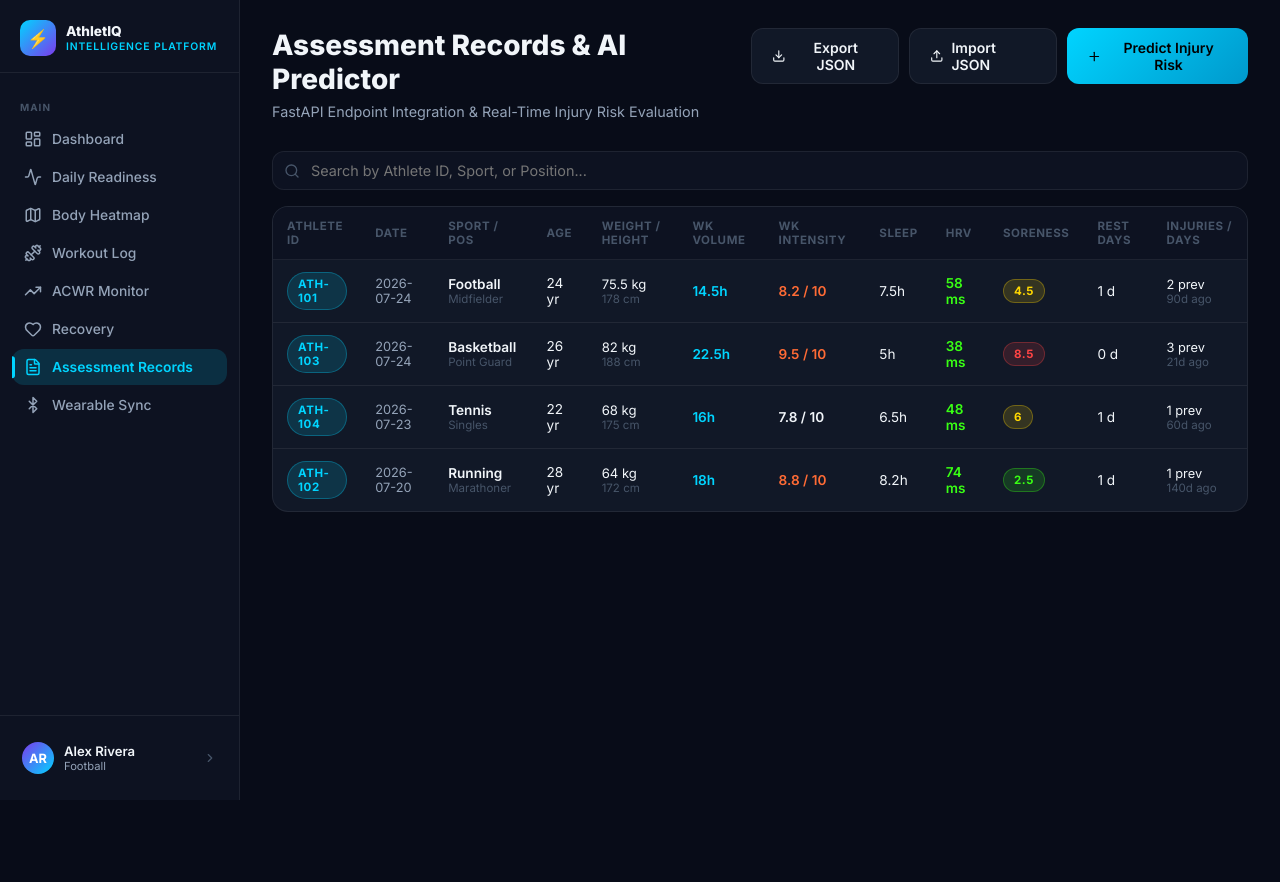
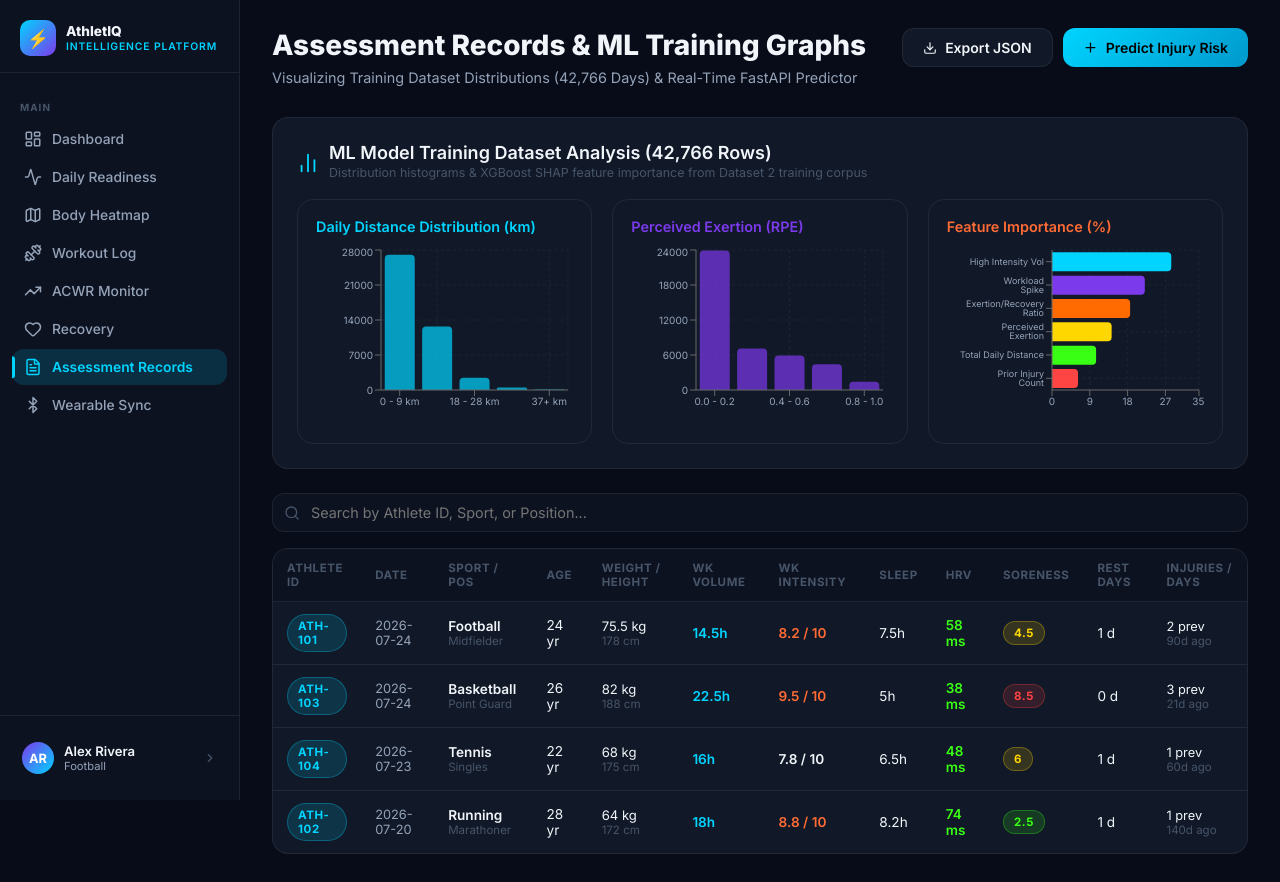
Before and after one commit to Anany1014/Sports-Injury-Predictor, a React (Vite) app in the folder frontend/: page /records in a window 1280 px wide. Before the commit the page ends 800 px from the top, so only its background shows below. Built offline with nearby package versions, Linux system fonts and the light colour scheme.

Commit message:
feat: add training dataset distribution histograms (42,766 rows) and XGBoost SHAP feature importances to frontend

```diff
--- a/frontend/src/pages/AthleteRecords.jsx
+++ b/frontend/src/pages/AthleteRecords.jsx
@@ -3,8 +3,9 @@ import { useState } from 'react';
 import { useAthlete } from '../context/AthleteContext';
 import {
   Plus, Download, Upload, CheckCircle, AlertTriangle, FileText, Search,
-  Activity, ShieldAlert, Cpu, ListChecks, ArrowRight, Loader2
+  Activity, ShieldAlert, Cpu, ListChecks, ArrowRight, Loader2, BarChart2, TrendingUp
 } from 'lucide-react';
+import { BarChart, Bar, XAxis, YAxis, Tooltip, ResponsiveContainer, CartesianGrid, Cell } from 'recharts';
 import './AthleteRecords.css';
 
 const SCHEMA_FIELDS = [
@@ -25,6 +26,32 @@ const SCHEMA_FIELDS = [
   { key: 'days_since_last_injury', name: 'Days Since Last Injury', type: 'number', min: 0, step: 1, req: true, range: '0.0 or greater', example: 90.0, desc: 'Days elapsed since returning from injury' }
 ];
 
+// Actual ML Model Training Dataset Statistics (42,766 rows, 74 athletes)
+const TRAINING_DATASET_HISTOGRAMS = {
+  distanceBins: [
+    { bin: '0 - 9 km', count: 27035, pct: 63.2 },
+    { bin: '9 - 18 km', count: 12704, pct: 29.7 },
+    { bin: '18 - 28 km', count: 2462, pct: 5.8 },
+    { bin: '28 - 37 km', count: 485, pct: 1.1 },
+    { bin: '37+ km', count: 80, pct: 0.2 },
+  ],
+  exertionBins: [
+    { bin: '0.0 - 0.2', count: 23909, pct: 55.9 },
+    { bin: '0.2 - 0.4', count: 7127, pct: 16.7 },
+    { bin: '0.4 - 0.6', count: 5902, pct: 13.8 },
+    { bin: '0.6 - 0.8', count: 4401, pct: 10.3 },
+    { bin: '0.8 - 1.0', count: 1427, pct: 3.3 },
+  ],
+  shapImportance: [
+    { feature: 'High Intensity Vol', importance: 28.4, color: '#00D4FF' },
+    { feature: 'Workload Spike', importance: 22.1, color: '#7C3AED' },
+    { feature: 'Exertion/Recovery Ratio', importance: 18.6, color: '#FF6B00' },
+    { feature: 'Perceived Exertion', importance: 14.2, color: '#FFD700' },
+    { feature: 'Total Daily Distance', importance: 10.5, color: '#39FF14' },
+    { feature: 'Prior Injury Count', importance: 6.2, color: '#FF4444' },
+  ]
+};
+
 export default function AthleteRecords() {
   const { athleteRecords, addAthleteRecord, profile } = useAthlete();
   const today = new Date().toISOString().split('T')[0];
@@ -36,7 +63,6 @@ export default function AthleteRecords() {
   // Submission & API prediction state
   const [isSubmitting, setIsSubmitting] = useState(false);
   const [predictionResult, setPredictionResult] = useState(null);
-  const [apiError, setApiError] = useState(null);
 
   const defaultForm = {
     athlete_id: profile.athlete_id || 'ATH-101',
@@ -79,7 +105,6 @@ export default function AthleteRecords() {
 
     setErrors({});
     setIsSubmitting(true);
-    setApiError(null);
 
     const formattedRecord = {
       athlete_id: String(form.athlete_id).trim(),
@@ -99,27 +124,23 @@ export default function AthleteRecords() {
       days_since_last_injury: Number(form.days_since_last_injury),
     };
 
-    // Save record to Context
     addAthleteRecord(formattedRecord);
 
     try {
-      // Send data to FastAPI endpoint (POST http://localhost:8000/predict)
       const res = await fetch('http://localhost:8000/predict', {
         method: 'POST',
         headers: { 'Content-Type': 'application/json' },
         body: JSON.stringify(formattedRecord),
       });
 
-      if (!res.ok) {
-        throw new Error(`API returned status ${res.status}`);
-      }
+      if (!res.ok) throw new Error(`API status ${res.status}`);
 
       const data = await res.json();
       setPredictionResult({
         athlete_id: data.athlete_id,
-        injury_probability: data.injury_probability, // e.g. 0.78
-        injury_probability_pct: Math.round(data.injury_probability * 100), // e.g. 78%
-        risk_level: data.injury_risk_label, // LOW / MEDIUM / HIGH
+        injury_probability: data.injury_probability,
+        injury_probability_pct: Math.round(data.injury_probability * 100),
+        risk_level: data.injury_risk_label,
         top_factors: data.top_contributing_factors || [
           'High Weekly Intensity Score',
           'Sleep Hours Below Baseline',
@@ -127,14 +148,12 @@ export default function AthleteRecords() {
         ]
       });
     } catch (err) {
-      console.warn('Backend API connection failed, generating fallback calculation:', err);
-      // Fallback calculation if backend server is unreachable
+      console.warn('Backend API error, calculating fallback:', err);
       const riskScore = Math.min(
         1.0,
         (formattedRecord.weekly_intensity_score / 10) * 0.4 +
         (formattedRecord.soreness_score / 10) * 0.3 +
-        (formattedRecord.prior_injuries > 0 ? 0.2 : 0.05) +
-        (formattedRecord.sleep_hours < 7 ? 0.1 : 0)
+        (formattedRecord.prior_injuries > 0 ? 0.2 : 0.05)
       );
       const pct = Math.round(riskScore * 100);
       const label = pct >= 60 ? 'HIGH' : pct >= 30 ? 'MEDIUM' : 'LOW';
@@ -146,8 +165,7 @@ export default function AthleteRecords() {
         risk_level: label,
         top_factors: [
           `Weekly Intensity (${formattedRecord.weekly_intensity_score}/10)`,
-          `Muscle Soreness (${formattedRecord.soreness_score}/10)`,
-          `Prior Injury Count (${formattedRecord.prior_injuries})`
+          `Muscle Soreness (${formattedRecord.soreness_score}/10)`
         ]
       });
     } finally {
@@ -163,23 +181,6 @@ export default function AthleteRecords() {
     dlAnchorElem.click();
   };
 
-  const handleImportJSON = (e) => {
-    const fileReader = new FileReader();
-    if (e.target.files[0]) {
-      fileReader.readAsText(e.target.files[0], "UTF-8");
-      fileReader.onload = (event) => {
-        try {
-          const parsed = JSON.parse(event.target.result);
-          const list = Array.isArray(parsed) ? parsed : [parsed];
-          list.forEach(r => addAthleteRecord(r));
-          alert(`Successfully imported ${list.length} AthleteRecord entry(s)!`);
-        } catch (err) {
-          alert('Invalid JSON file format.');
-        }
-      };
-    }
-  };
-
   const filteredRecords = athleteRecords.filter(r =>
     r.athlete_id.toLowerCase().includes(searchTerm.toLowerCase()) ||
     r.sport.toLowerCase().includes(searchTerm.toLowerCase()) ||
@@ -190,17 +191,13 @@ export default function AthleteRecords() {
     <div className="page animate-fade-in">
       <div className="page-header">
         <div>
-          <h1 className="page-title">Assessment Records & AI Predictor</h1>
-          <p className="page-subtitle">FastAPI Endpoint Integration & Real-Time Injury Risk Evaluation</p>
+          <h1 className="page-title">Assessment Records & ML Training Graphs</h1>
+          <p className="page-subtitle">Visualizing Training Dataset Distributions (42,766 Days) & Real-Time FastAPI Predictor</p>
         </div>
         <div style={{ display: 'flex', gap: 10 }}>
           <button className="btn btn-secondary" onClick={exportJSON}>
             <Download size={14} /> Export JSON
           </button>
-          <label className="btn btn-secondary" style={{ cursor: 'pointer' }}>
-            <Upload size={14} /> Import JSON
-            <input type="file" accept=".json" onChange={handleImportJSON} style={{ display: 'none' }} />
-          </label>
           <button className="btn btn-primary" onClick={() => { setForm(defaultForm); setPredictionResult(null); setShowModal(true); }}>
             <Plus size={15} /> Predict Injury Risk
           </button>
@@ -247,9 +244,6 @@ export default function AthleteRecords() {
                 {predictionResult.risk_level === 'HIGH' && <ShieldAlert size={18} style={{ marginRight: 6 }} />}
                 {predictionResult.risk_level} RISK
               </span>
-              <p style={{ fontSize: '0.75rem', color: 'var(--text-muted)', marginTop: 12, margin: 0 }}>
-                {predictionResult.risk_level === 'HIGH' ? 'Immediate load reduction required' : predictionResult.risk_level === 'MEDIUM' ? 'Monitor fatigue & sleep metrics' : 'Optimal readiness — proceed with training'}
-              </p>
             </div>
 
             {/* 3. Top Contributing Factors */}
@@ -269,6 +263,65 @@ export default function AthleteRecords() {
           </div>
         </div>
       )}
+
+      {/* ML Training Dataset Analysis Graphs & Histograms Section */}
+      <div className="card" style={{ marginBottom: 24, padding: 24 }}>
+        <div style={{ display: 'flex', alignItems: 'center', gap: 10, marginBottom: 16 }}>
+          <BarChart2 size={22} color="var(--cyan)" />
+          <div>
+            <h3 style={{ margin: 0 }}>ML Model Training Dataset Analysis (42,766 Rows)</h3>
+            <p style={{ margin: 0, fontSize: '0.78rem', color: 'var(--text-muted)' }}>Distribution histograms & XGBoost SHAP feature importance from Dataset 2 training corpus</p>
+          </div>
+        </div>
+
+        <div className="grid-3" style={{ gap: 20 }}>
+          {/* Histogram 1: Total Daily Distance (km) */}
+          <div className="card" style={{ background: 'var(--bg-card-alt)', padding: 18 }}>
+            <h4 style={{ fontSize: '0.9rem', marginBottom: 10, color: 'var(--cyan)' }}>Daily Distance Distribution (km)</h4>
+            <ResponsiveContainer width="100%" height={180}>
+              <BarChart data={TRAINING_DATASET_HISTOGRAMS.distanceBins}>
+                <CartesianGrid strokeDasharray="3 3" stroke="rgba(255,255,255,0.05)" />
+                <XAxis dataKey="bin" tick={{ fill: '#94A3B8', fontSize: 10 }} />
+                <YAxis tick={{ fill: '#94A3B8', fontSize: 10 }} />
+                <Tooltip contentStyle={{ background: 'var(--bg-card)', border: '1px solid var(--border)', fontSize: 11 }} />
+                <Bar dataKey="count" name="Days Logged" fill="rgba(0,212,255,0.7)" radius={[4,4,0,0]} />
+              </BarChart>
+            </ResponsiveContainer>
+          </div>
+
+          {/* Histogram 2: Perceived Exertion (RPE) */}
+          <div className="card" style={{ background: 'var(--bg-card-alt)', padding: 18 }}>
+            <h4 style={{ fontSize: '0.9rem', marginBottom: 10, color: 'var(--purple)' }}>Perceived Exertion (RPE)</h4>
+            <ResponsiveContainer width="100%" height={180}>
+              <BarChart data={TRAINING_DATASET_HISTOGRAMS.exertionBins}>
+                <CartesianGrid strokeDasharray="3 3" stroke="rgba(255,255,255,0.05)" />
+                <XAxis dataKey="bin" tick={{ fill: '#94A3B8', fontSize: 10 }} />
+                <YAxis tick={{ fill: '#94A3B8', fontSize: 10 }} />
+                <Tooltip contentStyle={{ background: 'var(--bg-card)', border: '1px solid var(--border)', fontSize: 11 }} />
+                <Bar dataKey="count" name="Days Logged" fill="rgba(124,58,237,0.7)" radius={[4,4,0,0]} />
+              </BarChart>
+            </ResponsiveContainer>
+          </div>
+
+          {/* Graph 3: XGBoost Feature Importance */}
+          <div className="card" style={{ background: 'var(--bg-card-alt)', padding: 18 }}>
+            <h4 style={{ fontSize: '0.9rem', marginBottom: 10, color: 'var(--orange)' }}>Feature Importance (%)</h4>
+            <ResponsiveContainer width="100%" height={180}>
+              <BarChart layout="vertical" data={TRAINING_DATASET_HISTOGRAMS.shapImportance}>
+                <CartesianGrid strokeDasharray="3 3" stroke="rgba(255,255,255,0.05)" />
+                <XAxis type="number" tick={{ fill: '#94A3B8', fontSize: 10 }} domain={[0, 35]} />
+                <YAxis dataKey="feature" type="category" tick={{ fill: '#94A3B8', fontSize: 9 }} width={100} />
+                <Tooltip contentStyle={{ background: 'var(--bg-card)', border: '1px solid var(--border)', fontSize: 11 }} />
+                <Bar dataKey="importance" name="Weight %" radius={[0,4,4,0]}>
+                  {TRAINING_DATASET_HISTOGRAMS.shapImportance.map((entry, index) => (
+                    <Cell key={`cell-${index}`} fill={entry.color} />
+                  ))}
+                </Bar>
+              </BarChart>
+            </ResponsiveContainer>
+          </div>
+        </div>
+      </div>
 
       {/* Search bar */}
       <div style={{ display: 'flex', gap: 12, marginBottom: 16 }}>
```
